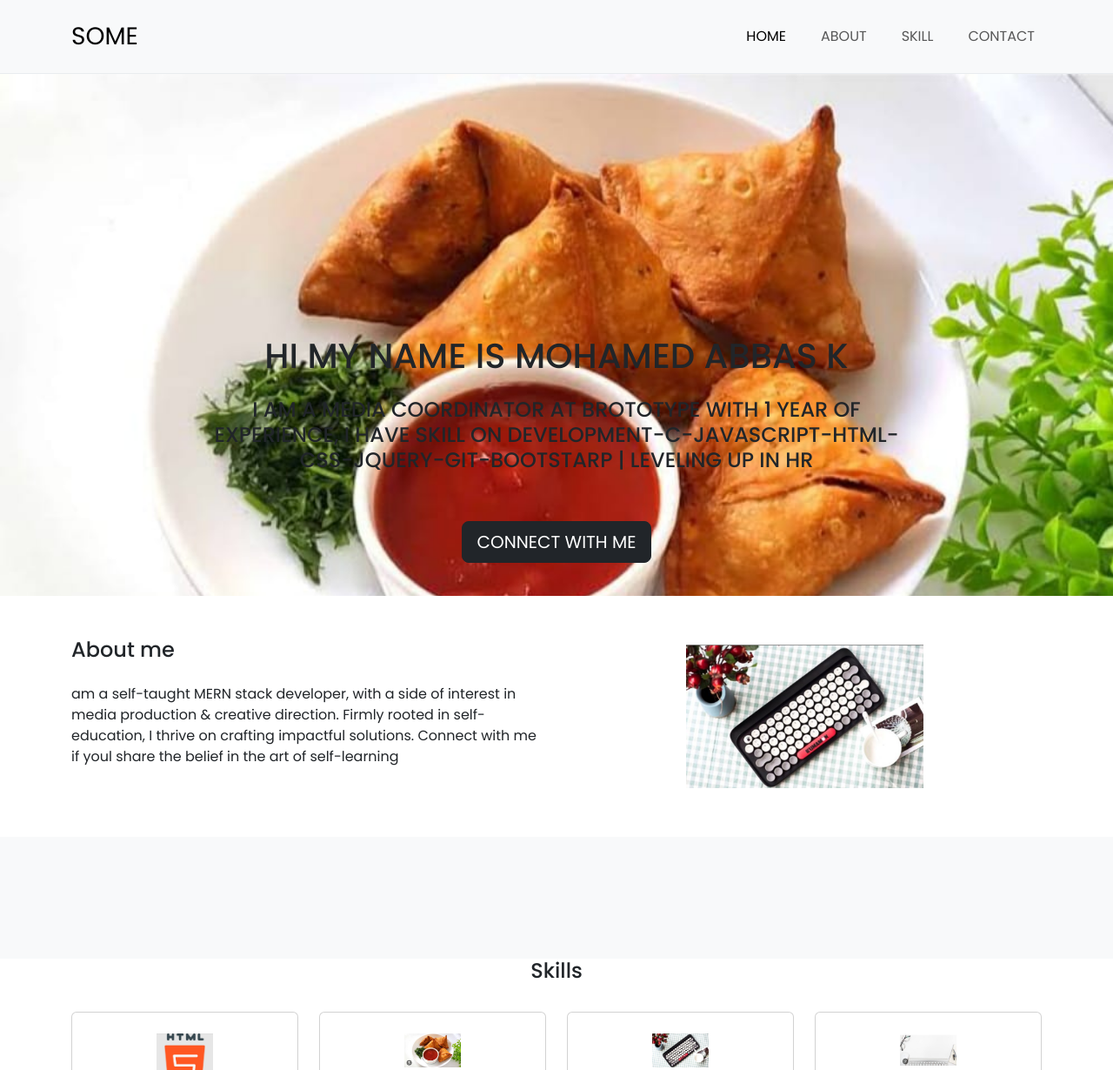
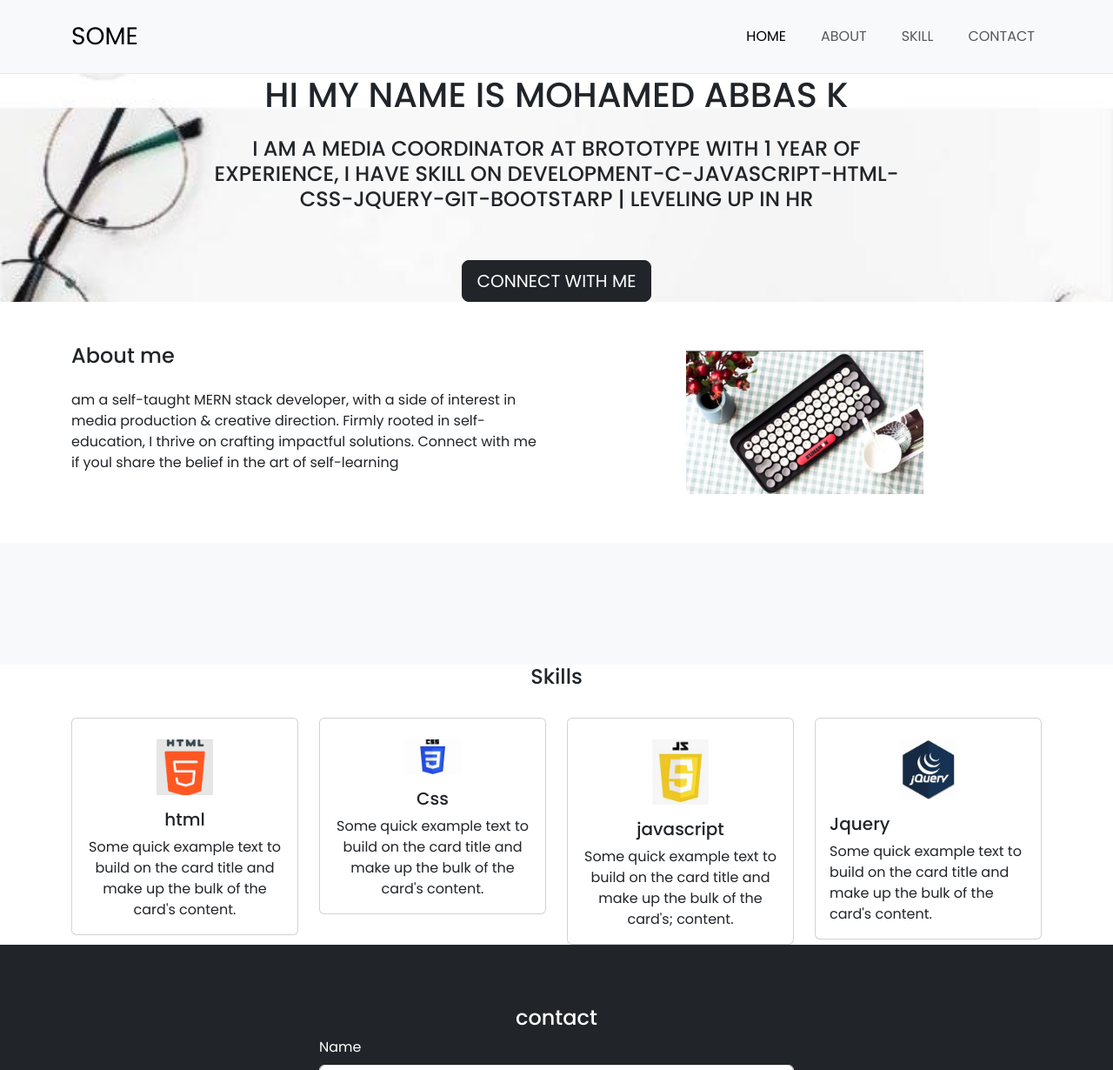
Before and after one commit to mohamedmoha747/number, a plain HTML site: page index.html in a window 1280 px wide. Shown: the top 1230 px of the page at 87% size. Drawn offline with nearby package versions, Linux system fonts and the light colour scheme.

Commit message:
added new image

```diff
--- a/css/style.css
+++ b/css/style.css
@@ -2,11 +2,11 @@
     font-family: 'poppins',sans-serif;
 }
 .banner{
-       background-image:url(/images/img1.jpg);
+       background-image:url(/images/WhatsApp\ Image\ 2024-06-22\ at\ 06.20.31_6811b846.jpg);
        background-size:cover;
        background-repeat: no-repeat;
-       padding:300px 0;
-       height: 10px;
+
+
 
 }
 .skills-padding{
--- a/index.html
+++ b/index.html
@@ -101,7 +101,7 @@
       </div>
       <div class="col-md-3">
         <div class="card text-center" >
-          <img src="/images/img1.jpg" class="card-img-top w-25 m-auto pt-4" alt="html">
+          <img src="/images/th.jpeg" class="card-img-top w-25 m-auto pt-4" alt="html">
           <div class="card-body">
             <h5 class="card-title">Css</h5>
             <p class="card-text">Some quick example text to build on the card title and make up the bulk of the card's
@@ -112,10 +112,10 @@
       </div>
       <div class="col-md-3">
         <div class="card text-center" >
-          <img src="/images/slide.png" class="card-img-top w-25 m-auto pt-4" alt="html">
+          <img src="/images/javascript.jpeg" class="card-img-top w-25 m-auto pt-4" alt="html">
           <div class="card-body">
             <h5 class="card-title">javascript</h5>
-            <p class="card-text">Some quick example text to build on the card title and make up the bulk of the card's
+            <p class="card-text">Some quick example text to build on the card title and make up the bulk of the card's;
               content.</p>
 
           </div>
@@ -123,7 +123,7 @@
       </div>
       <div class="col-md-3">
         <div class="card" >
-          <img src="/images/WhatsApp Image 2024-06-22 at 06.20.31_6811b846.jpg" class="card-img-top w-25 m-auto pt-4" alt="html">
+          <img src="/images/ko.jpeg" class="card-img-top w-25 m-auto pt-4" alt="html">
           <div class="card-body">
             <h5 class="card-title">Jquery</h5>
             <p class="card-text">Some quick example text to build on the card title and make up the bulk of the card's
```
Also changed, not shown: images/javascript.jpeg (added), images/ko.jpeg (added), images/th.jpeg (added).
